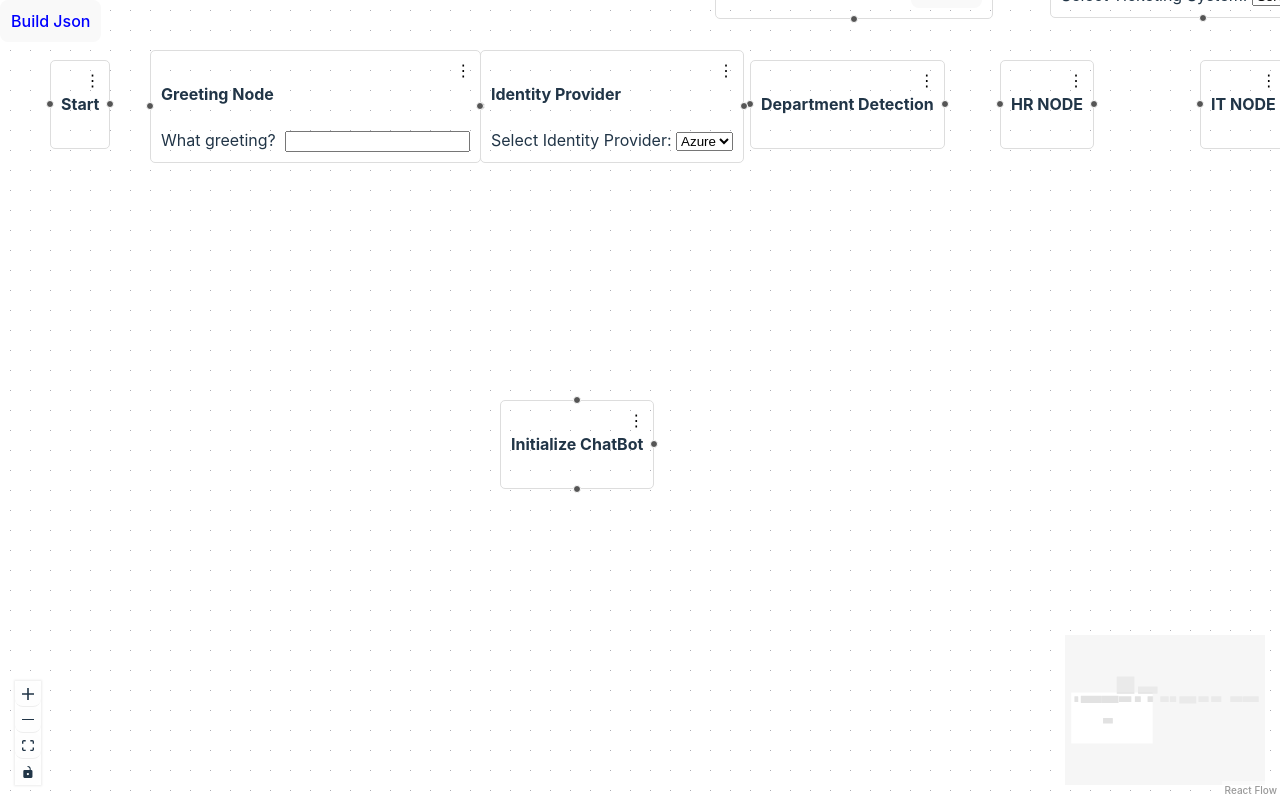
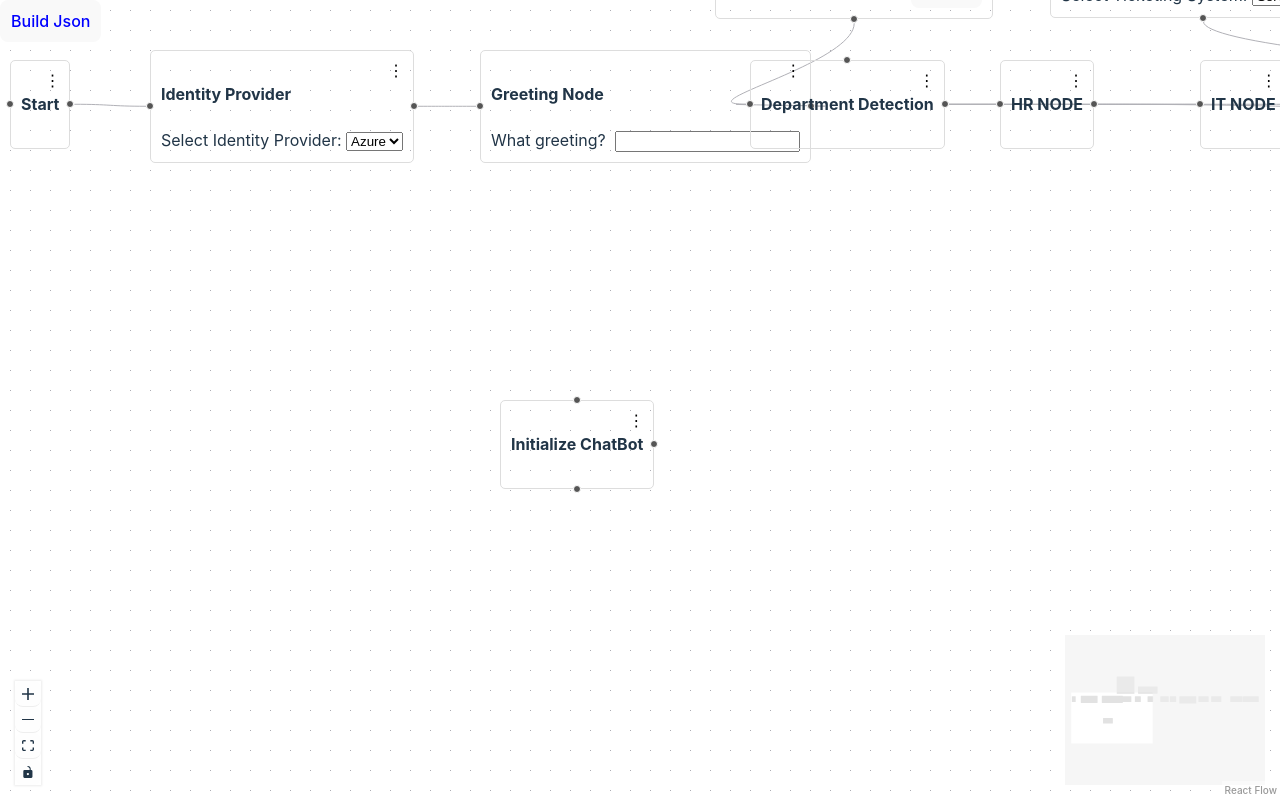
Before and after one commit to BhuvanNetAnalytiks/ChatBot_ReactFlow, a React (Vite) app: page / in a window 1280 px wide. Built offline with nearby package versions, Linux system fonts and the light colour scheme.

Commit message:
Added edges

```diff
--- a/src/assets/nodes/combinedFlow.jsx
+++ b/src/assets/nodes/combinedFlow.jsx
@@ -36,8 +36,89 @@ const CombinedFlow = () => {
     const [nodes, setNodes, onNodesChange] = useNodesState([]);
     const [edges, setEdges, onEdgesChange] = useEdgesState([
         {
-            id: ''
+            id: 'e1-2',
+            source: 'startnode-1',
+            target: 'authenticationnode-1',
+
+        },
+        {
+            id: 'e2-3',
+            source: 'authenticationnode-1',
+            target: 'greeting-1',
+        },
+        {
+            id: 'e3-4',
+            source: 'greeting-1',
+            target: 'departmentdetectionnode-1',
+        },
+        {
+            id: 'e4-5',
+            source: 'departmentdetectionnode-1',
+            target: 'hrnode-1',
+        },
+        {
+            id: 'e5-6',
+            source: 'departmentdetectionnode-1',
+            target: 'itnode-1',
+        },
+        {
+            id: 'e6-7',
+            source: 'departmentdetectionnode-1',
+            target: 'financenode-1',
+        },
+        {
+            id: 'e7-8',
+            source: 'hrnode-1',
+            target: 'milvusnode-1',
+        },
+        {
+            id: 'e8-9',
+            source: 'itnode-1',
+            target: 'milvusnode-1',
+        },
+        {
+            id: 'e9-10',
+            source: 'financenode-1',
+            target: 'milvusnode-1',
+        },
+        {
+            id: 'e10-11',
+            source: 'responsenode-1',
+            target: 'gladmessagenode-1',
+
+        },
+        {
+            id: 'e11-12',
+            source: 'milvusnode-1',
+            target: 'responsenode-1',
+        },
+        {
+            id: 'e12-13',
+            source: 'responsenode-1',
+            target:'llmnode-1',
+        },
+        {
+            id: 'e13-14',
+            source: 'llmnode-1',
+            target: 'gladmessagenode-2',
+        },
+        {
+           id: 'e14-15',
+           source:'llmnode-1',
+           target: 'incident-1',
+        },
+        {
+            id: 'e15-16',
+            source:'ticketing-1',
+            target: 'incident-1',
+        },
+        {
+            id: 'e16-17',
+            source:'department-1',
+            target:'departmentdetectionnode-1',
         }
+
+
     ]);
 
     const { getEdges } = useReactFlow();
@@ -112,7 +193,7 @@ const CombinedFlow = () => {
             {
                 id: 'greeting-1',
                 type: 'greetingNode',
-                position: { x: 150, y: 50 },
+                position: { x: 480, y: 50 },
                 data: {
                     greeting: '',
                     id: 'greeting-1', // Add id to data
@@ -211,7 +292,7 @@ const CombinedFlow = () => {
             {
                 id: 'startnode-1',
                 type: 'startNode',
-                position: { x: 50, y:60},
+                position: { x: 10, y:60},
                 data: {
                     id: 'startnode-1',
                     onOptions: handleNodeOptions,
@@ -230,7 +311,7 @@ const CombinedFlow = () => {
             {
                 id: 'authenticationnode-1',
                 type: 'authenticationNode',
-                position: { x:480, y:50},
+                position: { x:150, y:50},
                 data:{
                     selected: 'Azure',
                     id: 'authenticatiobnode-1',
--- a/src/assets/nodes/departmentDetection.jsx
+++ b/src/assets/nodes/departmentDetection.jsx
@@ -16,6 +16,11 @@ const DepartmentDetection = ({ data }) => {
                 position={Position.Right} // Position the handle at the top of the node
                 style={{ background: '#555' }} // Customize the handle style
             />
+            <Handle
+                type="target" // This handle is for incoming connections
+                position={Position.Top} // Position the handle at the top of the node
+                style={{ background: '#555' }} // Customize the handle style
+            />
         </div>
     );
 };
--- a/src/assets/nodes/departmentSelector.jsx
+++ b/src/assets/nodes/departmentSelector.jsx
@@ -27,6 +27,11 @@ const DepartmentSelector = ({ data }) => {
         position={Position.Bottom} // Position the handle at the top of the node
         style={{ background: '#555' }} // Customize the handle style
       />
+      <Handle
+                type="source" // This handle is for incoming connections
+                position={Position.Bottom} // Position the handle at the top of the node
+                style={{ background: '#555' }} // Customize the handle style
+            />
     </div>
   );
 };
--- a/src/assets/nodes/incidentcreation.jsx
+++ b/src/assets/nodes/incidentcreation.jsx
@@ -16,6 +16,11 @@ const incident= ({ data }) => {
                 position={Position.Right} // Position the handle at the top of the node
                 style={{ background: '#555' }} // Customize the handle style
             />
+            <Handle
+                type="target" // This handle is for incoming connections
+                position={Position.Bottom} // Position the handle at the top of the node
+                style={{ background: '#555' }} // Customize the handle style
+            />
 
         </div>
     );
```
